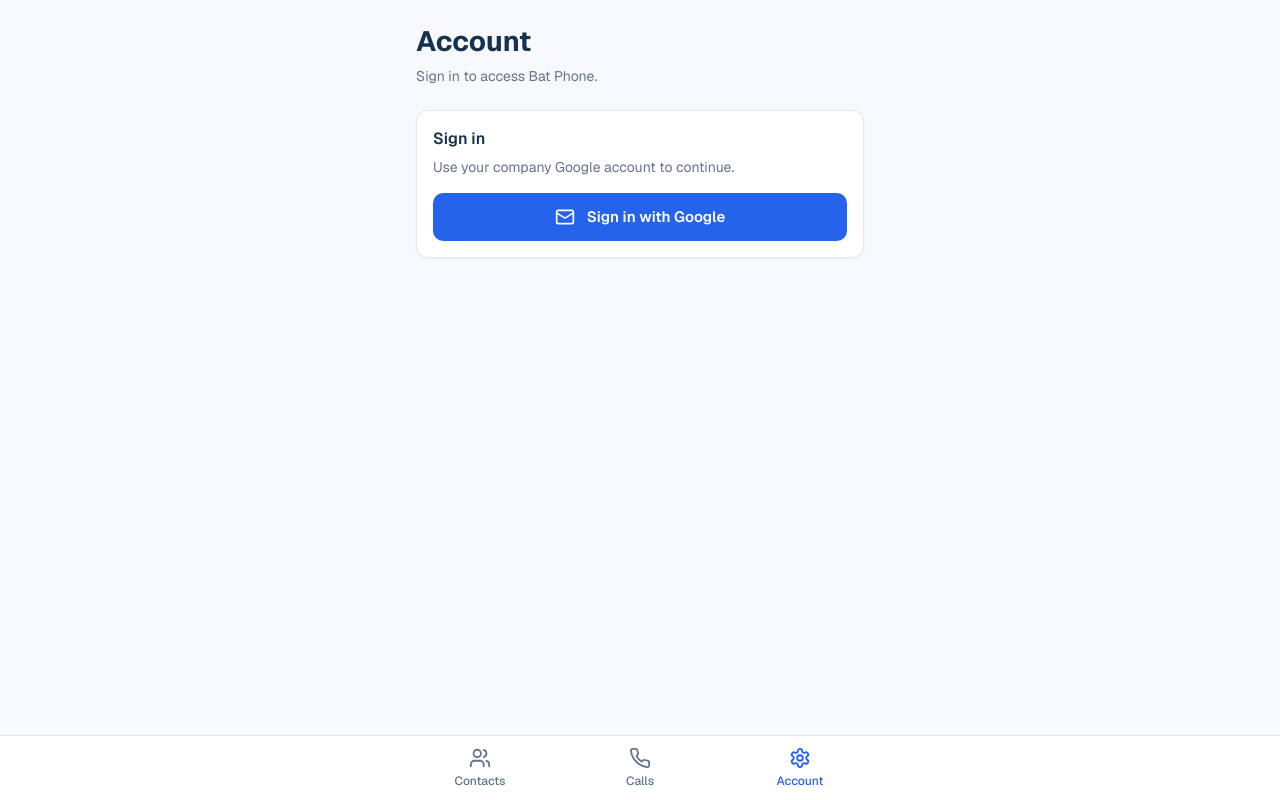
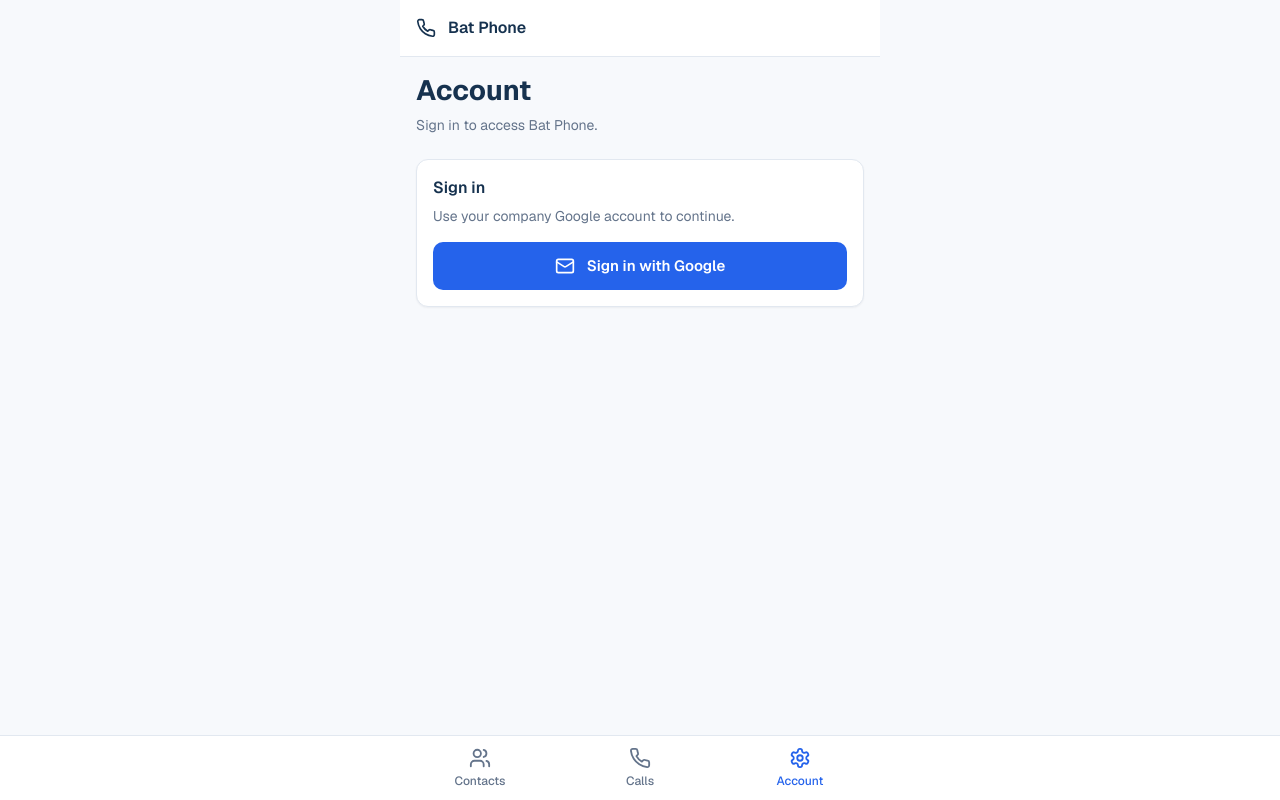
Before and after one commit to jslnriot/Genius-bat-phone, a Next.js app: page /account in a window 1280 px wide. Built offline with nearby package versions, Linux system fonts and the light colour scheme; no server answers.

Commit message:
added simple header

```diff
--- a/src/app/layout.tsx
+++ b/src/app/layout.tsx
@@ -1,6 +1,7 @@
 import type { Metadata, Viewport } from "next";
 import { Geist } from "next/font/google";
 import "./globals.css";
+import { AppHeader } from "@/components/app-header";
 import { BottomNav } from "@/components/bottom-nav";
 
 const geistSans = Geist({
@@ -27,7 +28,8 @@ export default function RootLayout({
     <html lang="en">
       <body className={`${geistSans.variable} antialiased`}>
         <div className="mx-auto min-h-dvh w-full max-w-[480px] pb-[calc(5rem+env(safe-area-inset-bottom))]">
-          <main className="px-4 py-6">
+          <AppHeader />
+          <main className="px-4 pt-4 pb-6">
             {children}
           </main>
         </div>
--- /dev/null
+++ b/src/components/app-header.tsx
@@ -0,0 +1,15 @@
+import { Phone } from "lucide-react";
+
+export function AppHeader() {
+  return (
+    <header
+      aria-label="Bat Phone"
+      className="sticky top-0 z-40 border-b border-border bg-white pt-[env(safe-area-inset-top)]"
+    >
+      <div className="flex h-14 items-center gap-3 px-4">
+        <Phone aria-hidden="true" size={20} className="shrink-0 text-primary" />
+        <span className="text-base font-semibold text-primary">Bat Phone</span>
+      </div>
+    </header>
+  );
+}
```
Also changed, not shown: 1 other file (tests, documents, lock files or other folders).
